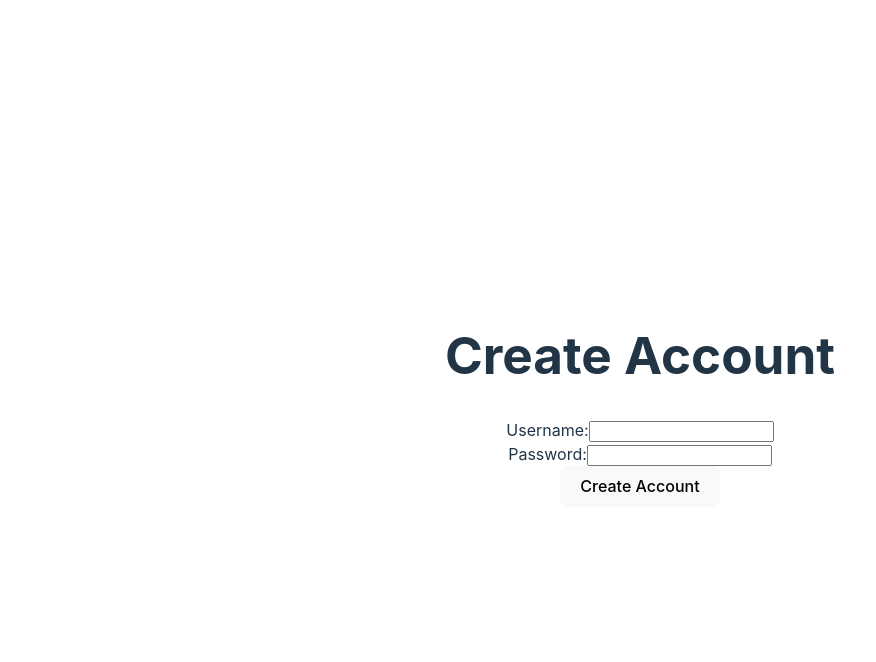
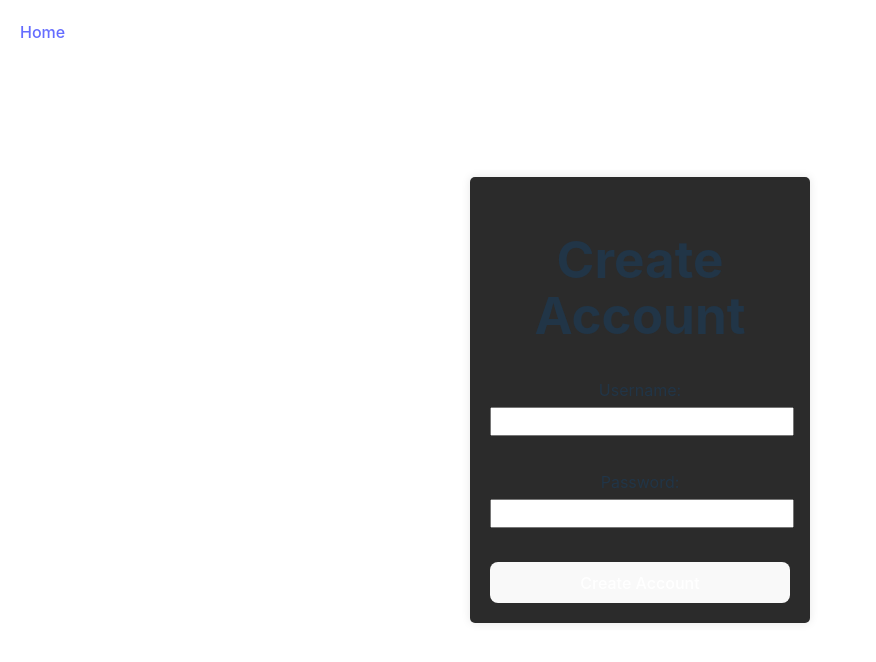
Before and after one commit to jkiddin/Assistive-Reading-App, a React (Vite) app in the folder client/: page /create-account in a window 1280 px wide. Shown: the top 662 px of the page, without its empty margins (0-876 px from the left). Built offline with nearby package versions, Linux system fonts and the light colour scheme.

Commit message:
updated styling

```diff
--- a/client/src/components/CreateAccount.jsx
+++ b/client/src/components/CreateAccount.jsx
@@ -1,5 +1,7 @@
 import React, { useState } from 'react';
 import axios from 'axios';
+import { Link } from 'react-router-dom';
+import '../styles/Account.css';
 
 export default function CreateAccount() {
     const [username, setUsername] = useState('');
@@ -11,27 +13,27 @@ export default function CreateAccount() {
         event.preventDefault();
         try {
             const response = await axios.post('http://127.0.0.1:3001/create-account', { username, password });
-            if (response.data.status === 'Account created') {
+            if (response.data.status === 'Success') {
                 setSuccess('Account successfully created!');
                 setUsername('');
                 setPassword('');
                 setError('');
-            } else if (response.data.status === 'Failed') {
-                setError('Account already exists.');
             } else {
                 setError('Failed to create account. Please try again.');
+                setSuccess('');
             }
         } catch (error) {
             setError('Failed to connect to the server.');
+            setSuccess('');
             console.log(error);
-
         }
     };
 
     return (
-        <div>
+        <div className="account-container">
+            <Link to="/" className="home-link">Home</Link>
             <h1>Create Account</h1>
-            <form onSubmit={handleCreateAccount}>
+            <form onSubmit={handleCreateAccount} className="account-form">
                 <label>
                     Username:
                     <input type="text" value={username} onChange={(e) => setUsername(e.target.value)} />
@@ -43,8 +45,8 @@ export default function CreateAccount() {
                 </label>
                 <br />
                 <button type="submit">Create Account</button>
-                {error && <p>{error}</p>}
-                {success && <p>{success}</p>}
+                {error && <p className="error-message">{error}</p>}
+                {success && <p className="success-message">{success}</p>}
             </form>
         </div>
     );
--- a/client/src/components/Login.jsx
+++ b/client/src/components/Login.jsx
@@ -1,5 +1,7 @@
 import React, { useState } from 'react';
 import axios from 'axios';
+import { Link } from 'react-router-dom';
+import '../styles/Account.css';
 
 export default function Login() {
     const [username, setUsername] = useState('');
@@ -13,20 +15,24 @@ export default function Login() {
             const response = await axios.post('http://127.0.0.1:3001/login', { username, password });
             if (response.data.status === 'Success') {
                 setSuccess('Logged in!');
+                setError('');
                 console.log("Logged in successfully!");
             } else {
                 setError('Login failed. Please check your username and password.');
+                setSuccess('');
             }
         } catch (error) {
             setError('Failed to connect to the server.');
+            setSuccess('');
             console.log(error);
         }
     };
 
     return (
-        <div>
+        <div className="account-container">
+            <Link to="/" className="home-link">Home</Link>
             <h1>Login</h1>
-            <form onSubmit={handleLogin}>
+            <form onSubmit={handleLogin} className="account-form">
                 <label>
                     Username:
                     <input type="text" value={username} onChange={(e) => setUsername(e.target.value)} />
@@ -38,8 +44,8 @@ export default function Login() {
                 </label>
                 <br />
                 <button type="submit">Log In</button>
-                {error && <p>{error}</p>}
-                {success && <p>{success}</p>}
+                {error && <p className="error-message">{error}</p>}
+                {success && <p className="success-message">{success}</p>}
             </form>
         </div>
     );
--- /dev/null
+++ b/client/src/styles/Account.css
@@ -0,0 +1,51 @@
+.account-container {
+    width: 300px;
+    margin: auto;
+    padding: 20px;
+    border-radius: 5px;
+    background-color: #2b2b2b;
+    box-shadow: 0 0 10px rgba(0,0,0,0.1);
+}
+
+.home-link {
+    position: absolute;
+    top: 20px;
+    left: 20px;
+}
+
+.account-form {
+    display: flex;
+    flex-direction: column;
+}
+
+label {
+    margin-bottom: 10px;
+}
+
+input[type="text"],
+input[type="password"] {
+    width: calc(100% - 10px);
+    padding: 5px;
+    margin-top: 5px;
+}
+
+button {
+    padding: 10px;
+    background-color: #007BFF;
+    color: white;
+    border: none;
+    border-radius: 5px;
+    cursor: pointer;
+}
+
+button:hover {
+    background-color: #0056b3;
+}
+
+.error-message {
+    color: red;
+}
+
+.success-message {
+    color: green;
+}
```
Also changed, not shown: 1 other file (tests, documents, lock files or other folders).
